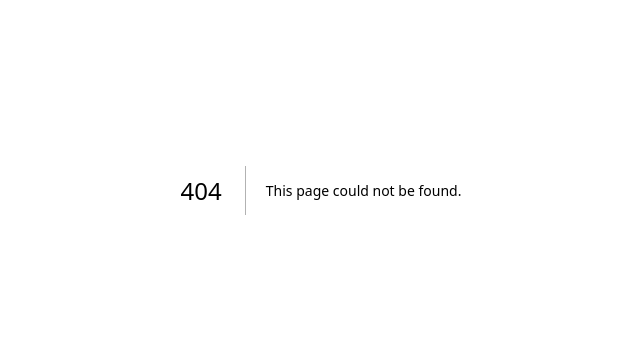
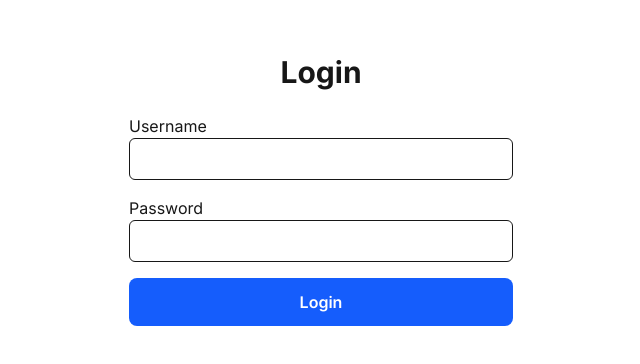
Before and after one commit to mvbuff/movie-ranking-app, a Next.js app: page /login in a window 1280 px wide. Before the commit this address had no page. Shown: the part 210-574 px from the top of the page, without its empty margins (319-959 px from the left). Built offline with nearby package versions, Linux system fonts and the light colour scheme.

Commit message:
feat: implement basic user registration and login

```diff
--- /dev/null
+++ b/src/app/api/auth/[...nextauth]/route.ts
@@ -0,0 +1,75 @@
+import NextAuth from 'next-auth';
+import CredentialsProvider from 'next-auth/providers/credentials';
+import prisma from '@/lib/prisma';
+import { compare } from 'bcrypt';
+import { AuthOptions } from 'next-auth';
+
+export const authOptions: AuthOptions = {
+  providers: [
+    CredentialsProvider({
+      name: 'Credentials',
+      credentials: {
+        name: { label: "Username", type: "text" },
+        password: {  label: "Password", type: "password" }
+      },
+      async authorize(credentials) {
+        if (!credentials?.name || !credentials.password) {
+          return null;
+        }
+
+        const user = await prisma.user.findUnique({
+          where: { name: credentials.name }
+        });
+
+        if (!user || !user.password) {
+          // User not found or doesn't have a password (e.g., social login in the future)
+          return null;
+        }
+
+        // Check if user's account is active
+        if (user.status !== 'ACTIVE') {
+          // You can throw an error with a specific message
+          throw new Error('Your account is pending approval. Please contact an administrator.');
+        }
+
+        const isValidPassword = await compare(credentials.password, user.password);
+
+        if (!isValidPassword) {
+          return null;
+        }
+
+        return {
+          id: user.id,
+          name: user.name,
+          role: user.role,
+        };
+      }
+    })
+  ],
+  session: {
+    strategy: 'jwt',
+  },
+  callbacks: {
+    async jwt({ token, user }) {
+      if (user) {
+        token.id = user.id;
+        token.role = user.role;
+      }
+      return token;
+    },
+    async session({ session, token }) {
+      if (session.user) {
+        session.user.id = token.id as string;
+        session.user.role = token.role as string;
+      }
+      return session;
+    },
+  },
+  pages: {
+    signIn: '/login', // Redirect users to a custom login page
+  },
+};
+
+const handler = NextAuth(authOptions);
+
+export { handler as GET, handler as POST };
--- a/src/app/api/users/route.ts
+++ b/src/app/api/users/route.ts
@@ -1,5 +1,6 @@
 import { NextResponse } from 'next/server';
 import prisma from '@/lib/prisma';
+import { hash } from 'bcrypt';
 
 export async function GET() {
   try {
@@ -17,20 +18,27 @@ export async function GET() {
 
 export async function POST(request: Request) {
   try {
-    const { name } = await request.json();
+    const { name, password } = await request.json();
 
-    if (!name) {
-      return NextResponse.json({ error: 'Name is required' }, { status: 400 });
+    if (!name || !password) {
+      return NextResponse.json({ error: 'Username and password are required' }, { status: 400 });
     }
+
+    const hashedPassword = await hash(password, 10);
 
     const newUser = await prisma.user.create({
       data: {
         name,
+        password: hashedPassword,
+        // Role and status will use the default values 'USER' and 'PENDING'
       },
     });
 
     return NextResponse.json(newUser, { status: 201 });
-  } catch (error) {
+  } catch (error: any) {
+    if (error.code === 'P2002') {
+      return NextResponse.json({ error: 'A user with this name already exists.' }, { status: 409 });
+    }
     console.error("Failed to create user:", error);
     return NextResponse.json({ error: 'Failed to create user' }, { status: 500 });
   }
--- /dev/null
+++ b/src/app/login/page.tsx
@@ -0,0 +1,73 @@
+'use client';
+
+import { useState } from 'react';
+import { signIn } from 'next-auth/react';
+import { useRouter } from 'next/navigation';
+
+export default function LoginPage() {
+  const [name, setName] = useState('');
+  const [password, setPassword] = useState('');
+  const [error, setError] = useState<string | null>(null);
+  const router = useRouter();
+
+  const handleSubmit = async (e: React.FormEvent) => {
+    e.preventDefault();
+    setError(null);
+
+    try {
+      const result = await signIn('credentials', {
+        redirect: false,
+        name,
+        password,
+      });
+
+      if (result?.error) {
+        setError(result.error);
+      } else if (result?.ok) {
+        // Redirect to home page on successful login
+        router.push('/');
+      }
+    } catch (error) {
+      setError('An unexpected error occurred. Please try again.');
+    }
+  };
+
+  return (
+    <main className="flex min-h-screen flex-col items-center justify-center p-8">
+      <div className="w-full max-w-sm">
+        <h1 className="text-3xl font-bold text-center mb-6">Login</h1>
+        <form onSubmit={handleSubmit} className="space-y-4">
+          <div>
+            <label htmlFor="username">Username</label>
+            <input
+              id="username"
+              type="text"
+              value={name}
+              onChange={(e) => setName(e.target.value)}
+              required
+              className="w-full p-2 border rounded-md"
+            />
+          </div>
+          <div>
+            <label htmlFor="password">Password</label>
+            <input
+              id="password"
+              type="password"
+              value={password}
+              onChange={(e) => setPassword(e.target.value)}
+              required
+              className="w-full p-2 border rounded-md"
+            />
+          </div>
+          {error && <p className="text-red-500 text-sm">{error}</p>}
+          <button
+            type="submit"
+            className="w-full px-6 py-3 bg-blue-600 text-white font-semibold rounded-lg"
+          >
+            Login
+          </button>
+        </form>
+      </div>
+    </main>
+  );
+}
--- a/src/app/page.tsx
+++ b/src/app/page.tsx
@@ -12,12 +12,13 @@ type FilterCategory = Category | 'ALL';
 
 function AddUserForm({ onUserAdded }: { onUserAdded: () => void }) {
   const [name, setName] = useState('');
+  const [password, setPassword] = useState('');
   const [isSubmitting, setIsSubmitting] = useState(false);
   const [error, setError] = useState<string | null>(null);
 
   const handleSubmit = async (e: React.FormEvent) => {
     e.preventDefault();
-    if (!name.trim()) return;
+    if (!name.trim() || !password.trim()) return;
 
     setIsSubmitting(true);
     setError(null);
@@ -26,7 +27,7 @@ function AddUserForm({ onUserAdded }: { onUserAdded: () => void }) {
       const response = await fetch('/api/users', {
         method: 'POST',
         headers: { 'Content-Type': 'application/json' },
-        body: JSON.stringify({ name }),
+        body: JSON.stringify({ name, password }),
       });
       const data = await response.json();
 
@@ -34,14 +35,12 @@ function AddUserForm({ onUserAdded }: { onUserAdded: () => void }) {
         throw new Error(data.error || 'Failed to add user.');
       }
 
+      alert('Registration successful! An admin will review your request shortly.');
       onUserAdded(); // Trigger a refresh
       setName(''); // Clear input
-    } catch (err: unknown) {
-      if (err instanceof Error) {
+      setPassword('');
+    } catch (err: any) {
       setError(err.message);
-      } else {
-        setError("An unknown error occurred.");
-      }
     } finally {
       setIsSubmitting(false);
     }
@@ -49,25 +48,41 @@ function AddUserForm({ onUserAdded }: { onUserAdded: () => void }) {
 
   return (
     <form onSubmit={handleSubmit} className="mt-4 p-4 border rounded-lg bg-gray-50">
-      <h3 className="font-semibold text-lg mb-2">Add New User</h3>
-      <div className="flex items-center gap-2">
+      <h3 className="font-semibold text-lg mb-2">Register New User</h3>
+      <div className="space-y-2">
+        <div>
+          <label htmlFor="reg-username">Username</label>
           <input
+            id="reg-username"
             type="text"
             value={name}
             onChange={(e) => setName(e.target.value)}
-          placeholder="Enter new user's name"
-          className="flex-grow p-2 border rounded-md"
+            placeholder="Enter a username"
+            className="w-full p-2 border rounded-md"
             disabled={isSubmitting}
           />
+        </div>
+        <div>
+          <label htmlFor="reg-password">Password</label>
+           <input
+            id="reg-password"
+            type="password"
+            value={password}
+            onChange={(e) => setPassword(e.target.value)}
+            placeholder="Enter a password"
+            className="w-full p-2 border rounded-md"
+            disabled={isSubmitting}
+          />
+        </div>
+      </div>
+      {error && <p className="text-red-500 text-sm mt-2">{error}</p>}
        <button
           type="submit"
           disabled={isSubmitting}
-          className="px-4 py-2 bg-blue-600 text-white rounded-md hover:bg-blue-700 disabled:bg-gray-400"
+          className="mt-4 w-full px-4 py-2 bg-blue-600 text-white rounded-md hover:bg-blue-700 disabled:bg-gray-400"
         >
-          {isSubmitting ? 'Adding...' : 'Add User'}
+          {isSubmitting ? 'Registering...' : 'Register'}
         </button>
-      </div>
-      {error && <p className="text-red-500 text-sm mt-2">{error}</p>}
     </form>
   );
 }
--- a/src/components/movie-search.tsx
+++ b/src/components/movie-search.tsx
@@ -75,7 +75,7 @@ export default function MovieSearch({ onItemAdded }: MovieSearchProps) {
   const handleSubmitReview = async (category: Category) => {
     if (!itemToReview || !currentUser) {
       showToast('Something went wrong, please try again.', 'error');
-      return;
+        return;
     }
 
     const title = itemToReview.title || itemToReview.name;
--- /dev/null
+++ b/src/types/next-auth.d.ts
@@ -0,0 +1,22 @@
+import NextAuth, { DefaultSession, DefaultUser } from "next-auth";
+import { JWT } from "next-auth/jwt";
+
+declare module "next-auth" {
+  interface Session {
+    user: {
+      id: string;
+      role: string;
+    } & DefaultSession["user"];
+  }
+
+  interface User extends DefaultUser {
+    role: string;
+  }
+}
+
+declare module "next-auth/jwt" {
+  interface JWT {
+    id: string;
+    role: string;
+  }
+}
```
Also changed, not shown: src/components/friend-list.tsx (indentation only), 1 other file (tests, documents, lock files or other folders). Lines whose indentation alone changed are shown as unchanged.
